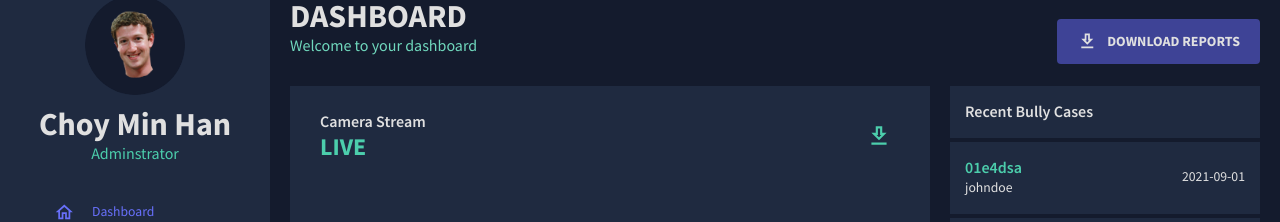
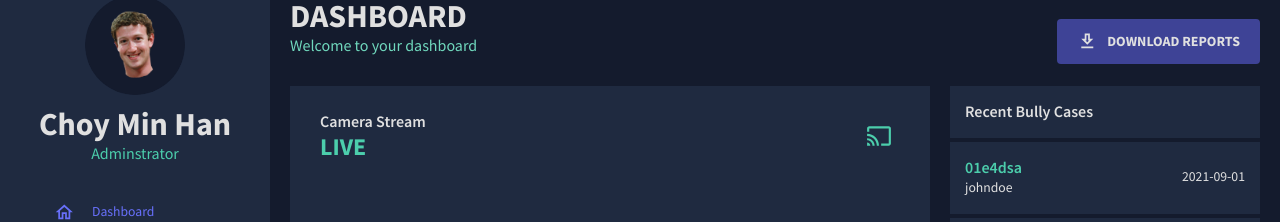
Before and after one commit to Choy050823/bds-dashboard, a React (Create React App) app: page / in a window 1280 px wide. Shown: the part 92-314 px from the top of the page. Built offline with nearby package versions, Linux system fonts and the light colour scheme.

Commit message:
add icon

```diff
--- a/src/scenes/dashboard/index.jsx
+++ b/src/scenes/dashboard/index.jsx
@@ -6,6 +6,7 @@ import EmailIcon from "@mui/icons-material/Email";
 import PointOfSaleIcon from "@mui/icons-material/PointOfSale";
 import PersonAddIcon from "@mui/icons-material/PersonAdd";
 import TrafficIcon from "@mui/icons-material/Traffic";
+import CastIcon from "@mui/icons-material/Cast";
 import Header from "../../components/Header";
 import LineChart from "../../components/LineChart";
 import GeographyChart from "../../components/GeographyChart";
@@ -156,7 +157,7 @@ const Dashboard = () => {
             </Box>
             <Box>
               <IconButton>
-                <DownloadOutlinedIcon
+                <CastIcon
                   sx={{ fontSize: "26px", color: colors.greenAccent[500] }}
                 />
               </IconButton>
```
